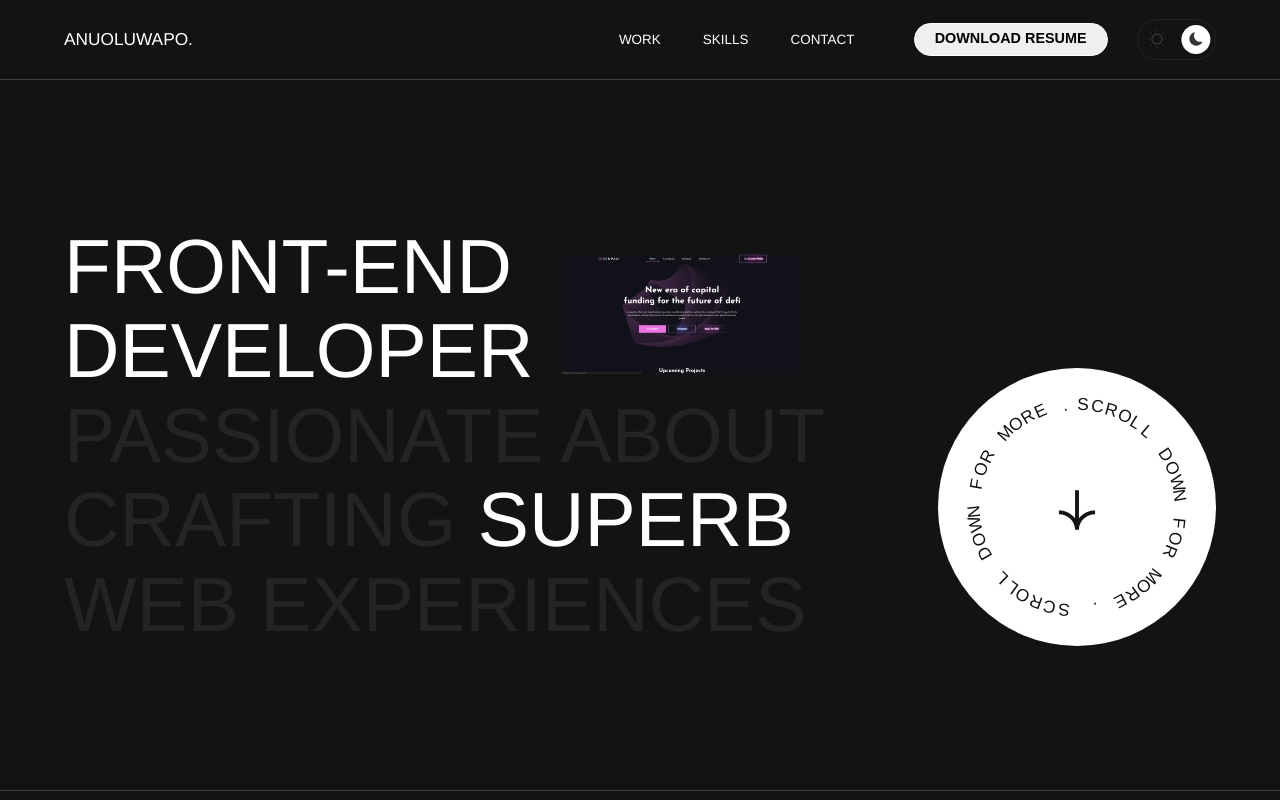
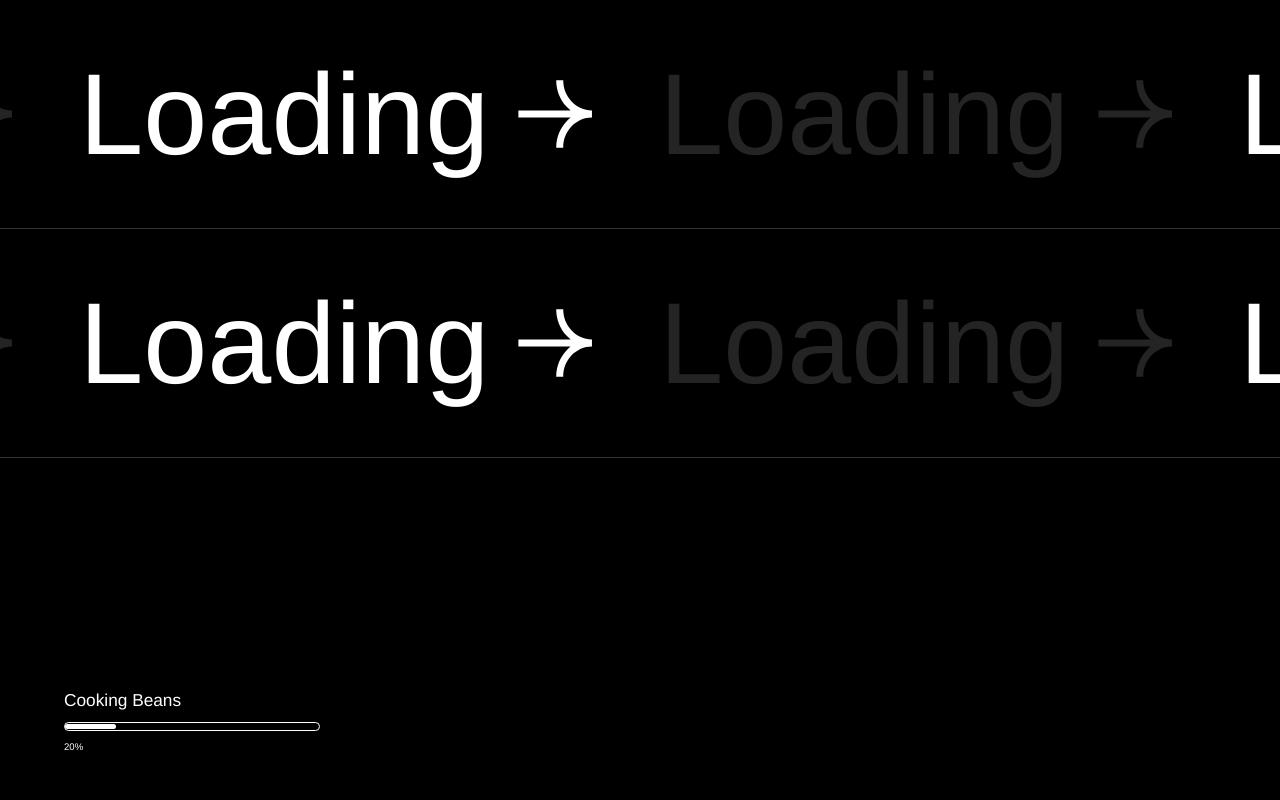
Before and after one commit to Anu-oluwapo/portfolio-v2, a Vue app: page / in a window 1280 px wide. Shown: the top 800 px of the page. Built offline with nearby package versions, Linux system fonts and the light colour scheme.

Commit message:
Started Work On Preloader

```diff
--- a/src/assets/main.scss
+++ b/src/assets/main.scss
@@ -454,6 +454,12 @@ header {
   width: 100%;
   overflow: hidden;
   justify-content: center;
+  &.vertical {
+    // rotate: 90deg;
+    position: absolute;
+    // right: 10;
+    // top: 20;
+  }
 
   @media (max-width: $small) {
     .arrow {
--- /dev/null
+++ b/src/components/Preloader.vue
@@ -0,0 +1,107 @@
+<template>
+  <section class="preloader-section">
+    <SectionHeader :text="'Loading'" />
+    <SectionHeader :orientation="'vertical'" :text="'Loading'" />
+    <div class="container">
+      <div class="loader-container">
+        <div class="text">
+          <p>Cooking Beans</p>
+        </div>
+        <div class="loader">
+          <div class=""></div>
+        </div>
+        <span>20%</span>
+      </div>
+    </div>
+  </section>
+</template>
+
+<script setup>
+import { ref, onMounted } from "vue";
+import SectionHeader from "../components/SectionHeader.vue";
+import gsap from "gsap";
+
+const image = ref(0);
+const texts = ref([
+  "Cooking Beans",
+  "zenpad.png",
+  "tranzaqt.png",
+  "Finalzing Processes",
+]);
+
+function timer() {
+  image.value < 3 ? image.value++ : (image.value = 0);
+  setTimeout(() => timer(), 1300);
+}
+
+onMounted(() => {
+  const roundText = document.querySelector(".roundText p");
+  roundText.innerHTML = roundText.innerText
+    .split("")
+    .map(
+      (char, i) => `<span style="transform:rotate(${i * 8}deg)">${char}</span>`
+    )
+    .join("");
+
+  timer();
+
+  const arrowTl = gsap.timeline({
+    yoyo: true,
+    repeat: -1,
+  });
+
+  arrowTl.fromTo(
+    ".arrowDown",
+    { y: -10 },
+    { y: 10, duration: 1, yoyoEase: true }
+  );
+});
+</script>
+
+<style lang="scss" scoped>
+section {
+  background: black;
+  height: 100vh;
+  width: 100vw;
+  position: fixed;
+  top: 0;
+  z-index: 3;
+}
+
+// .vertical {
+//   rotate: 90deg;
+//   position: absolute;
+//   left: 0;
+//   top: 46%;
+//   width: 100vh;
+// }
+
+.loader-container {
+  width: 20%;
+  margin: 5rem 0;
+  position: absolute;
+  bottom: 0;
+
+  .loader {
+    height: 1rem;
+    width: 100%;
+    border: 1px solid white;
+    border-radius: 10px;
+    display: flex;
+    align-items: center;
+    margin: 1rem 0;
+    bottom: 0;
+    div {
+      width: 20%;
+      background: white;
+      height: 0.6rem;
+      border-radius: 10px;
+      transition: all 0.5s ease;
+    }
+  }
+
+  span {
+    color: white;
+  }
+}
+</style>
--- a/src/components/SectionHeader.vue
+++ b/src/components/SectionHeader.vue
@@ -1,35 +1,78 @@
 <template>
-        <div class="section-header" :id="'section-'+text">
-            <div class="content" :id="'content-'+text">
-                <div><h1><span>{{ text }}</span></h1> <Arrow class="arrow" color="#242424" /></div>
-                <div><h1>{{ text }}</h1> <Arrow class="arrow" color="white" /></div>
-                <div><h1><span>{{ text }}</span></h1> <Arrow class="arrow" color="#242424" /></div>
-                <div><h1>{{ text }}</h1> <Arrow class="arrow" color="white" /></div>
+  <div
+    v-if="orientation == 'vertical'"
+    class="section-header vertical"
+    :id="'section-' + text"
+  >
+    <div class="content" :id="'content-' + text">
+      <div>
+        <h1>
+          <span>{{ text }}</span>
+        </h1>
+        <Arrow class="arrow" color="#242424" />
+      </div>
+      <div>
+        <h1>{{ text }}</h1>
+        <Arrow class="arrow" color="white" />
+      </div>
+      <div>
+        <h1>
+          <span>{{ text }}</span>
+        </h1>
+        <Arrow class="arrow" color="#242424" />
+      </div>
+      <div>
+        <h1>{{ text }}</h1>
+        <Arrow class="arrow" color="white" />
+      </div>
+    </div>
+  </div>
+
+  <div v-else class="section-header" :id="'section-' + text">
+    <div class="content" :id="'content-' + text">
+      <div>
+        <h1>
+          <span>{{ text }}</span>
+        </h1>
+        <Arrow class="arrow" color="#242424" />
+      </div>
+      <div>
+        <h1>{{ text }}</h1>
+        <Arrow class="arrow" color="white" />
+      </div>
+      <div>
+        <h1>
+          <span>{{ text }}</span>
+        </h1>
+        <Arrow class="arrow" color="#242424" />
+      </div>
+      <div>
+        <h1>{{ text }}</h1>
+        <Arrow class="arrow" color="white" />
+      </div>
     </div>
   </div>
 </template>
 
 <script setup>
-  import Arrow from '../assets/svg/arrow.vue'
-  import { onMounted } from 'vue';
+import Arrow from "../assets/svg/arrow.vue";
+import { onMounted } from "vue";
 
 const props = defineProps({
-    text:String,
-  })
+  text: String,
+  orientation: String,
+});
 
-  onMounted(()=>{
-  const content = document.querySelector('#section-'+props.text)
-  const contentClone = document.querySelector('#content-'+props.text).cloneNode(true)
+onMounted(() => {
+  const content = document.querySelector("#section-" + props.text);
+  const contentClone = document
+    .querySelector("#content-" + props.text)
+    .cloneNode(true);
 
-  content.append(contentClone)
-
-  })
-
-
-
+  content.append(contentClone);
+});
 </script>
 
 <style lang="scss" scoped>
-  @import '@/assets/variables.scss';
-
+@import "@/assets/variables.scss";
 </style>
--- a/src/views/HomeView.vue
+++ b/src/views/HomeView.vue
@@ -1,21 +1,21 @@
 <template>
   <main>
-    <Topbar/>
-    <Hero/>
-    <About/>
-    <Work/>
-    <Skills/>
-    <Contact/>
+    <Preloader />
+    <Topbar />
+    <Hero />
+    <About />
+    <Work />
+    <Skills />
+    <Contact />
   </main>
 </template>
 
 <script setup>
-import About from '../components/About.vue';
-import Contact from '../components/Contact.vue';
-import Hero from '../components/Hero.vue';
-import Skills from '../components/Skills.vue';
-import Topbar from '../components/Topbar.vue';
-import Work from '../components/Work.vue';
-
-
+import About from "../components/About.vue";
+import Contact from "../components/Contact.vue";
+import Hero from "../components/Hero.vue";
+import Preloader from "../components/Preloader.vue";
+import Skills from "../components/Skills.vue";
+import Topbar from "../components/Topbar.vue";
+import Work from "../components/Work.vue";
 </script>
```
Lines whose indentation alone changed are shown as unchanged.
